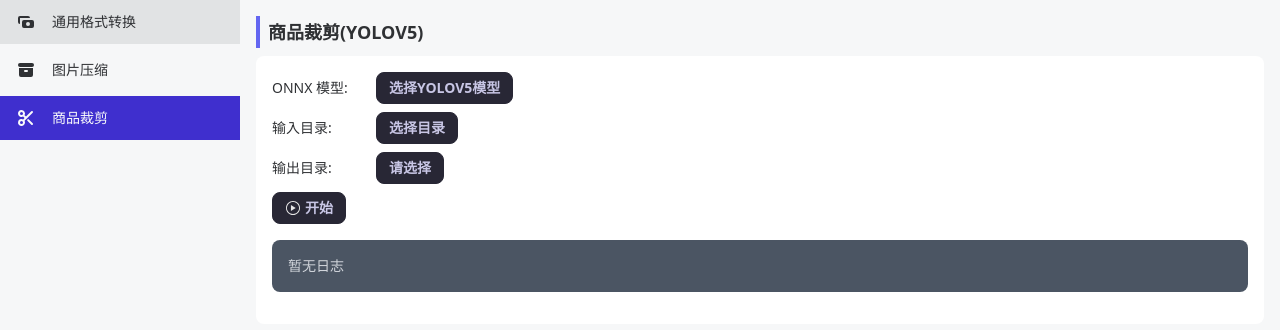
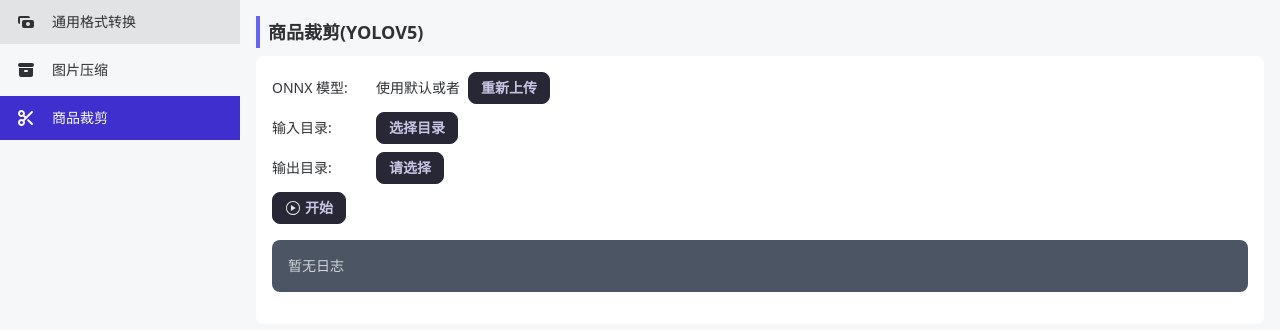
Before and after one commit to kingzcheung/SnapTune, a Vue app: page /detection in a window 1280 px wide. Shown: the top 330 px of the page. Built offline with nearby package versions, Linux system fonts and the light colour scheme.

Commit message:
添加默认模型

```diff
--- a/src-tauri/tauri.conf.json
+++ b/src-tauri/tauri.conf.json
@@ -39,7 +39,9 @@
         "providerShortName": null,
         "signingIdentity": null
       },
-      "resources": [],
+      "resources": [
+        "models/*"
+      ],
       "shortDescription": "",
       "targets": "all",
       "windows": {
--- a/src/views/Detection.vue
+++ b/src/views/Detection.vue
@@ -1,7 +1,7 @@
 <script setup>
 import { ref, onMounted, computed } from 'vue';
 import { open, message } from '@tauri-apps/api/dialog';
-import { downloadDir } from '@tauri-apps/api/path';
+import { downloadDir,resolveResource } from '@tauri-apps/api/path';
 import { listen } from "@tauri-apps/api/event";
 import { invoke } from "@tauri-apps/api/tauri";
 import { readDir, BaseDirectory } from '@tauri-apps/api/fs';
@@ -13,6 +13,7 @@
     from_files: [],
     output: '',
 });
+const is_onnx_uploaded = ref(false)
 
 String.prototype.extension = function () {
     var ext = null;
@@ -59,6 +60,7 @@
         let ext = selected.extension()
         if (ext == '.onnx') {
             detection.value.onnx_file = selected;
+            is_onnx_uploaded.value = true;
         } else {
             await message('请选择正确的 ONNX 文件', { title: '选择文件错误', type: 'error' });
         }
@@ -95,7 +97,11 @@
 
 const logs = ref([])
 
-const startHandle = () => {
+const startHandle = async () => {
+    let onnx_path = await resolveResource('models/best.onnx');
+    if(detection.value.onnx_file.length===0) {
+        detection.value.onnx_file = onnx_path
+    }
     currentProgress.value = 0
     detection.value.from_files.forEach(v => {
         invoke("detection_command", {
@@ -115,6 +121,10 @@
     })
 }
 
+onMounted(()=>{
+
+})
+
 </script>
 <template>
     <div class="text-sm">
@@ -122,8 +132,9 @@
         <div class="overflow-y-auto bg-white rounded-lg p-4">
             <div class="flex items-center mb-2">
                 <div class="mr-2 w-24">ONNX 模型: </div>
-                <div class="mx-2" v-if="detection.onnx_file">{{ detection.onnx_file }}</div>
-                <button class="btn btn-sm" @click="chooseOnnxFile">选择yolov5模型</button>
+                <div class="mx-2" v-if="is_onnx_uploaded">{{ detection.onnx_file }}</div>
+                <span class="mr-2" v-if="is_onnx_uploaded==false">使用默认或者</span>
+                <button class="btn btn-sm" @click="chooseOnnxFile">重新上传</button>
             </div>
 
             <div class="flex items-center mb-2">
```
Also changed, not shown: 1 other file (tests, documents, lock files or other folders).
